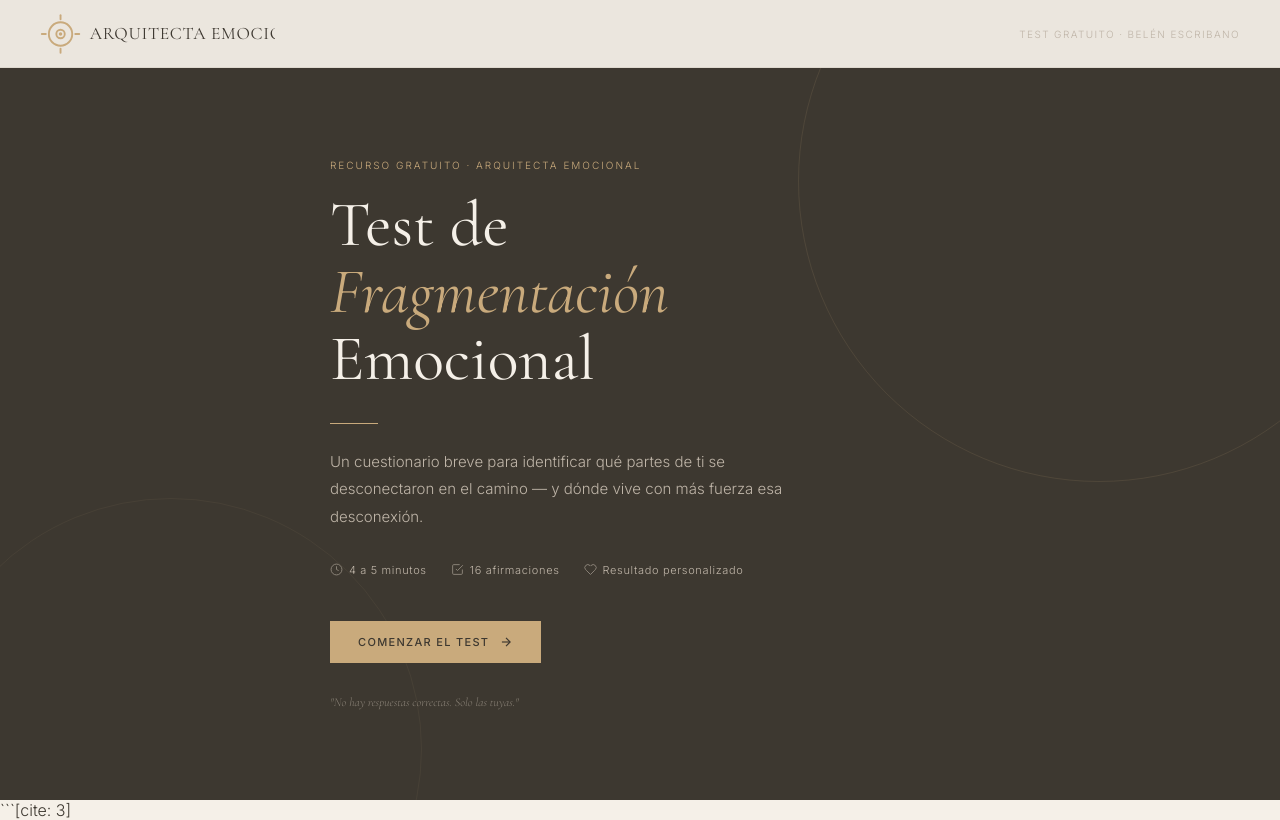
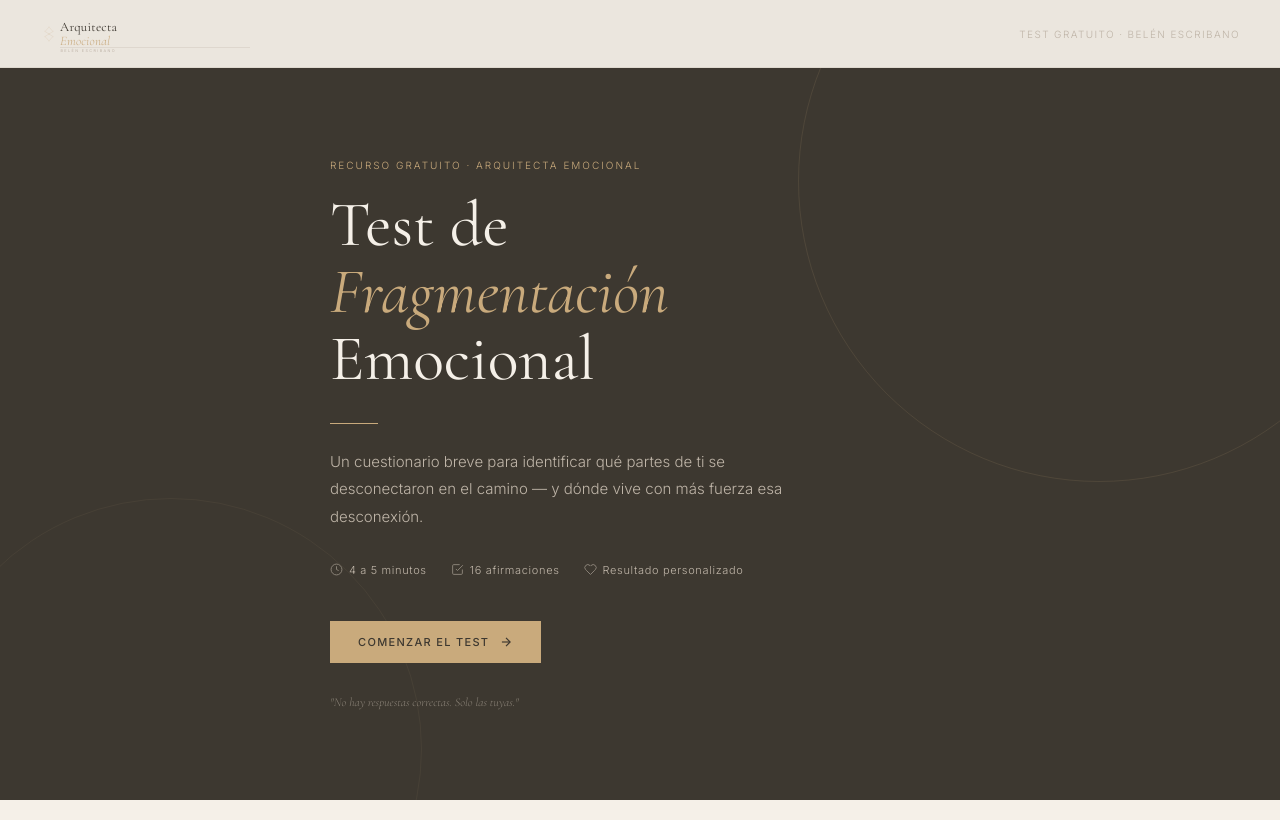
Before and after one commit to belenescribano/arquitecta-emocional, a website: page gratis/test-fragmentacion/index.html in a window 1280 px wide. Drawn offline with nearby package versions, Linux system fonts and the light colour scheme.

Commit message:
Update index.html

````diff
--- a/gratis/test-fragmentacion/index.html
+++ b/gratis/test-fragmentacion/index.html
@@ -382,18 +382,18 @@ body{
 <body>
 <div class="progress-bar" id="progress"></div>
 <header class="header">
-  <svg xmlns="http://www.w3.org/2000/svg" viewBox="0 0 1000 171" width="235" height="40" aria-label="Arquitecta Emocional – Belén Escribano" style="display:block;flex-shrink:0">
-    <g fill="none" stroke="#C9AA7C" stroke-width="8" stroke-linecap="round">
-      <circle cx="85.5" cy="85.5" r="50"/>
-      <circle cx="85.5" cy="85.5" r="18"/>
-      <circle cx="85.5" cy="85.5" r="3.5" fill="#C9AA7C"/>
-      <line x1="85.5" y1="5.5" x2="85.5" y2="22.5"/>
-      <line x1="85.5" y1="148.5" x2="85.5" y2="165.5"/>
-      <line x1="5.5" y1="85.5" x2="22.5" y2="85.5"/>
-      <line x1="148.5" y1="85.5" x2="165.5" y2="85.5"/>
-    </g>
-    <text x="210" y="105" font-family="'Cormorant Garamond',serif" font-size="75" font-weight="400" fill="#3D3830" letter-spacing="3">ARQUITECTA EMOCIONAL</text>
-  </svg>
+  <svg xmlns="http://www.w3.org/2000/svg" viewBox="0 0 420 72" width="210" height="36" aria-label="Arquitecta Emocional – Belén Escribano" style="display:block;flex-shrink:0">
+  <g fill="none" stroke="#C9AA7C" stroke-width="0.6" opacity="0.5" stroke-linecap="round">
+    <path d="M18 22 Q22 27 26 31"/><path d="M18 22 Q14 27 10 31"/>
+    <path d="M18 50 Q22 45 26 41"/><path d="M18 50 Q14 45 10 41"/>
+    <path d="M18 36 L26 31"/><path d="M18 36 L10 31"/>
+    <path d="M18 36 L26 41"/><path d="M18 36 L10 41"/>
+  </g>
+  <text x="40" y="30" font-family="'Cormorant Garamond',serif" font-size="26" font-weight="400" fill="#3D3830" letter-spacing="0.5">Arquitecta</text>
+  <text x="40" y="57" font-family="'Cormorant Garamond',serif" font-size="26" font-weight="300" font-style="italic" fill="#C9AA7C" letter-spacing="0.5">Emocional</text>
+  <line x1="40" y1="63" x2="420" y2="63" stroke="#BFB5A8" stroke-width="0.6"/>
+  <text x="41" y="72" font-family="'Inter',sans-serif" font-size="7.5" font-weight="400" fill="#BFB5A8" letter-spacing="2.8">BELÉN ESCRIBANO</text>
+</svg>
   <span class="header-tag">Test Gratuito · Belén Escribano</span>
 </header>
 <!-- ══ INTRO ══════════════════════════════════════════════════════════ -->
@@ -856,4 +856,3 @@ document.addEventListener('keydown', e => {
 </script>
 </body>
 </html>
-```[cite: 3]
````
